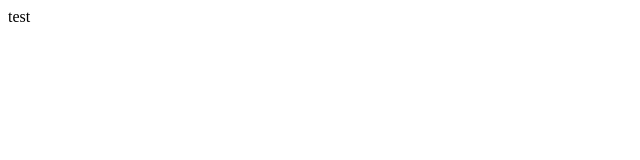
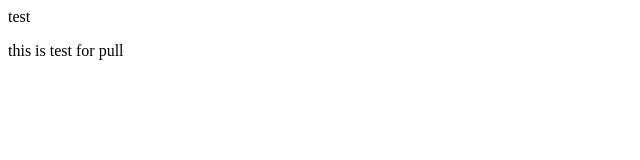
Before and after one commit to Samuraitrash/git-test2, a plain HTML site: page index.html in a window 1280 px wide. Shown: the whole page, without its empty margins (0-640 px from the left). Drawn offline with Linux system fonts and the light colour scheme.

Commit message:
Update index.html

```diff
--- a/index.html
+++ b/index.html
@@ -1 +1,2 @@
 <p>test</p>
+<p>this is test for pull</p>
```
